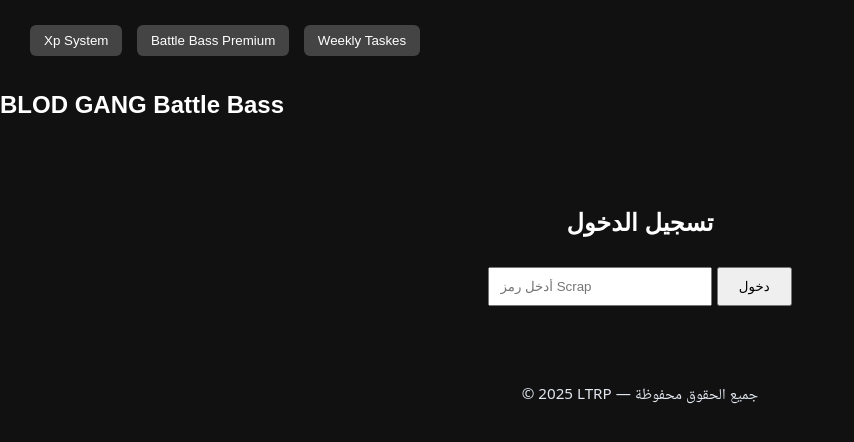
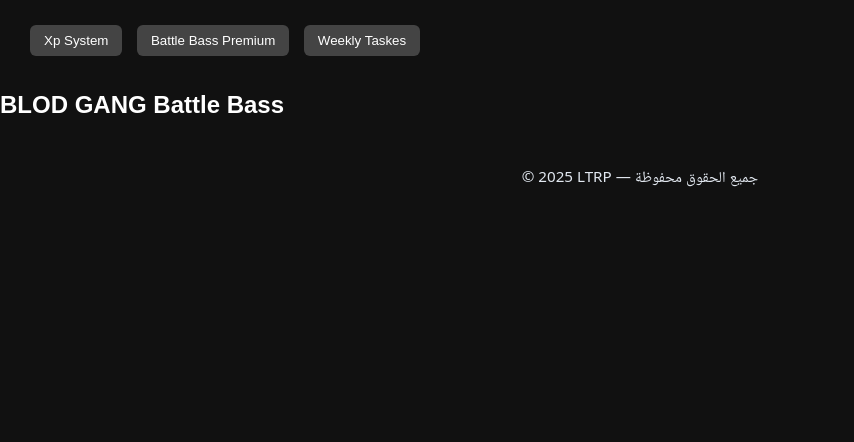
Before and after one commit to N0URELD1N/Blod-Battle-Bass, a plain HTML site: page index.html in a window 1280 px wide. Shown: the whole page, without its empty margins (0-854 px from the left). Drawn offline with Linux system fonts and the light colour scheme.

Commit message:
Update index.html

```diff
--- a/index.html
+++ b/index.html
@@ -64,11 +64,11 @@
 
 <h2 id="pageTitle">BLOD GANG Battle Bass</h2>
 
-  <div class="login-screen" id="loginScreen">
-    <h2>تسجيل الدخول</h2>
-    <input type="text" id="scrapCode" placeholder="أدخل رمز Scrap">
-    <button onclick="login()">دخول</button>
-  </div>
+
+
+
+
+
 
   <div class="dashboard" id="dashboard" style="display: none;">
     <div class="player-info">
```
